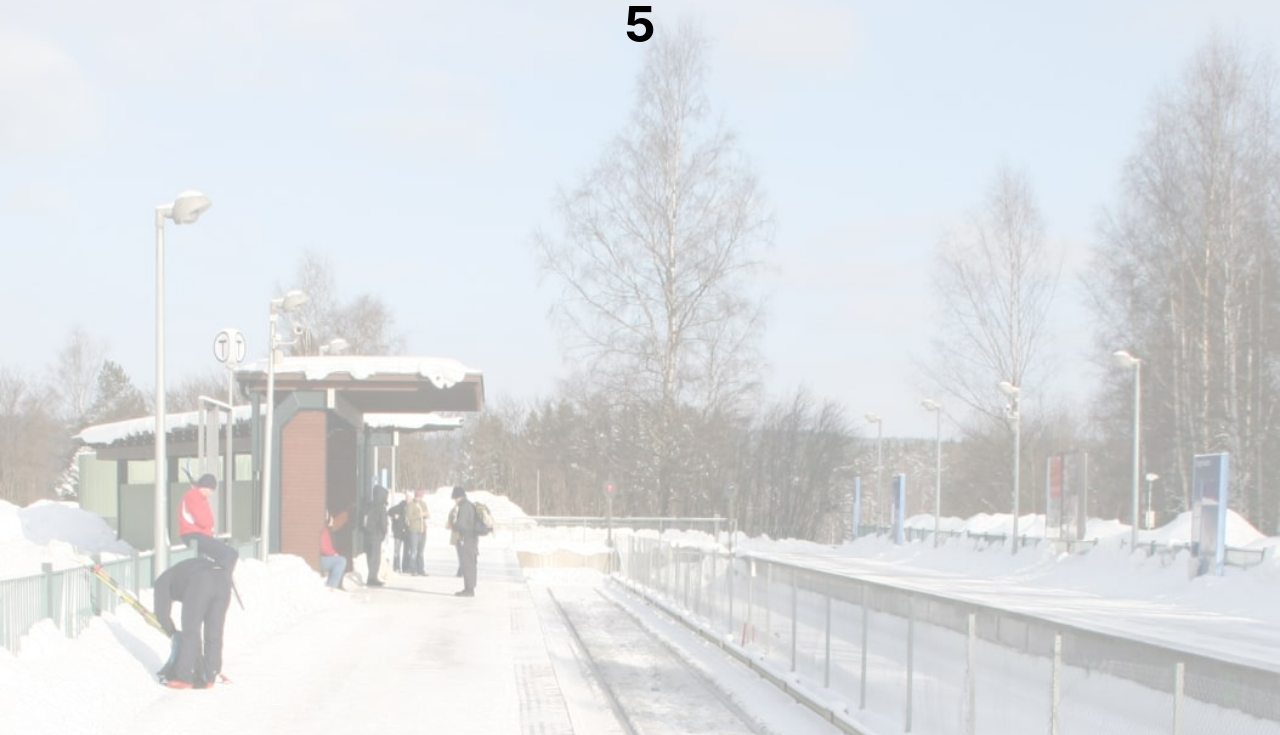
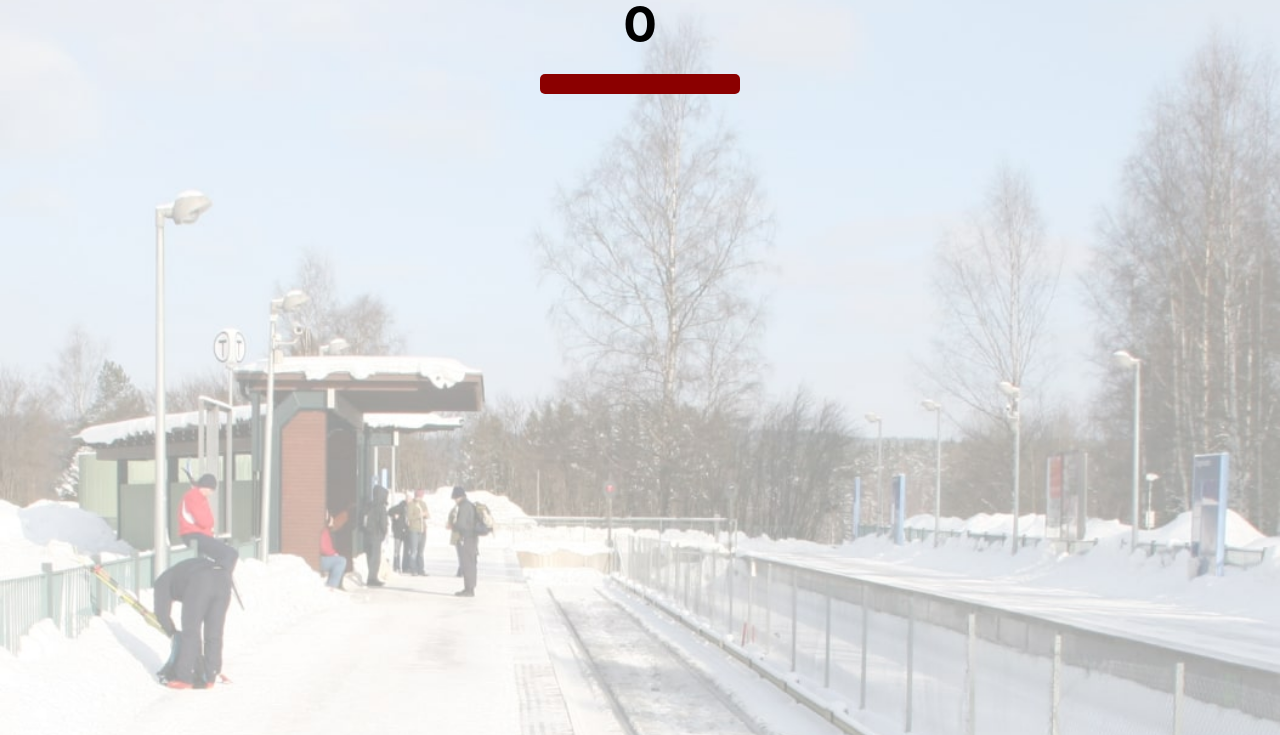
Before and after one commit to THAM2627/Passenger-Counter-App---JS-Practice, a website built with Vite: page index.html in a window 1280 px wide. Shown: the part 65-800 px from the top of the page. Built offline with nearby package versions, Linux system fonts and the light colour scheme.

Commit message:
increment button and JS

```diff
--- a/index.html
+++ b/index.html
@@ -5,6 +5,7 @@
     <body>
         <h1>People entered:</h1>
         <h2 id="count-el">0</h2>
+        <button id="increment-btn"></button>
         <script src="index.js"> </script>
     </body>
 </html>
--- a/index.js
+++ b/index.js
@@ -1 +1,5 @@
-document.getElementById("count-el").innerText = 5
+//document.getElementById("count-el").innerText = 5
+
+let count = 0
+
+console.log(count)
```
